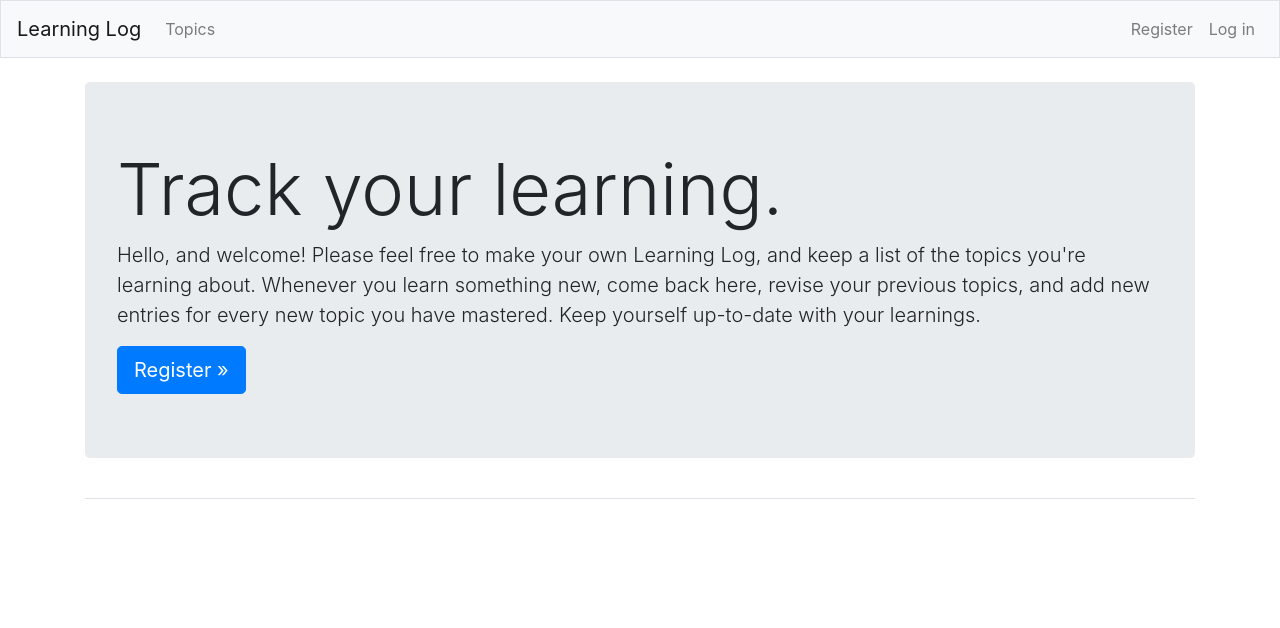
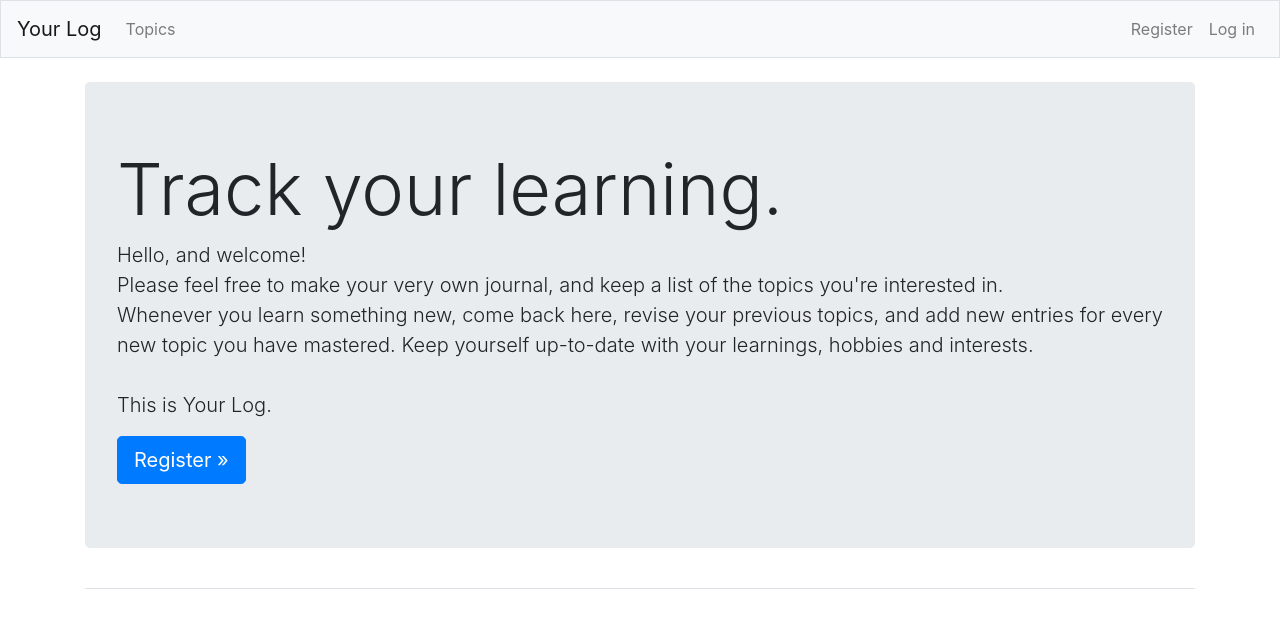
Before and after one commit to Frerai/your_log, a Django app: page / in a window 1280 px wide. Shown: the top 628 px of the page. Run offline with Django 3.2, Linux system fonts and the light colour scheme; some libraries are stand-ins or nearby versions.

Commit message:
Refined a few phrases, ready to deploy.

```diff
--- a/learning_logs/templates/learning_logs/base.html
+++ b/learning_logs/templates/learning_logs/base.html
@@ -18,7 +18,7 @@
     <nav class="navbar navbar-expand-md navbar-light bg-light mb-4 border">
 
         <a class="navbar-brand" href="{% url 'learning_logs:index'%}">
-            Learning Log</a>
+            Your Log</a>
 
         <button class="navbar-toggler" type="button" data-toggle="collapse" data-target="#navbarCollapse" aria-controls="navbarCollapse" aria-expanded="false" aria-label="Toggle navigation">
           <span class="navbar-toggler-icon"></span></button>
--- a/learning_logs/templates/learning_logs/index.html
+++ b/learning_logs/templates/learning_logs/index.html
@@ -2,8 +2,9 @@
 <div class="jumbotron">
     <h1 class="display-3">Track your learning.</h1>
 
-    <p class="lead">Hello, and welcome! Please feel free to make your own Learning Log, and keep a list of the topics you're learning about. Whenever you learn something new, come back here, revise your previous topics, and add new entries for every new topic you have
-        mastered. Keep yourself up-to-date with your learnings.</p>
+    <p class="lead">Hello, and welcome!
+        <br>Please feel free to make your very own journal, and keep a list of the topics you're interested in.
+        <br>Whenever you learn something new, come back here, revise your previous topics, and add new entries for every new topic you have mastered. Keep yourself up-to-date with your learnings, hobbies and interests. <br><br>This is Your Log.</p>
 
     <a class="btn btn-lg btn-primary" href="{% url 'users:register' %}" role="button">Register &raquo;</a>
 </div>
```
